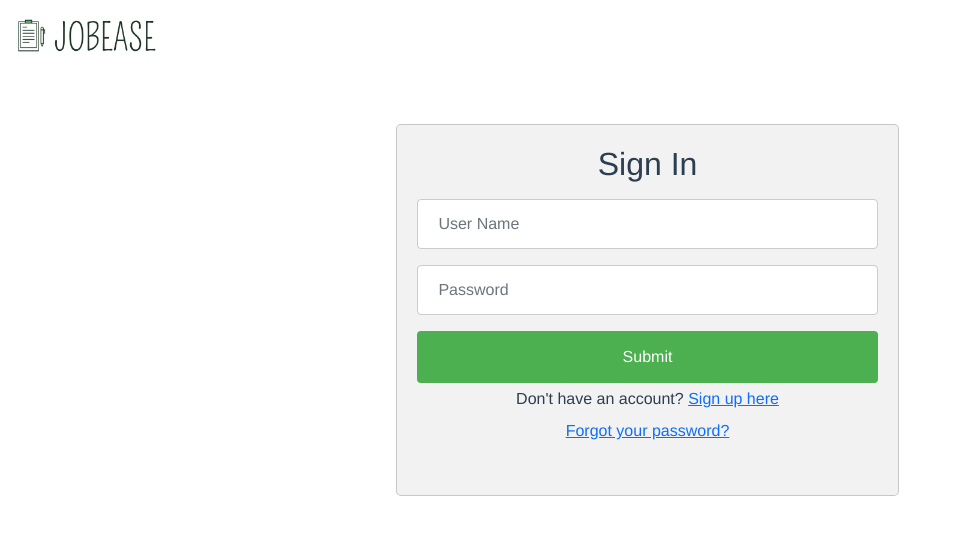
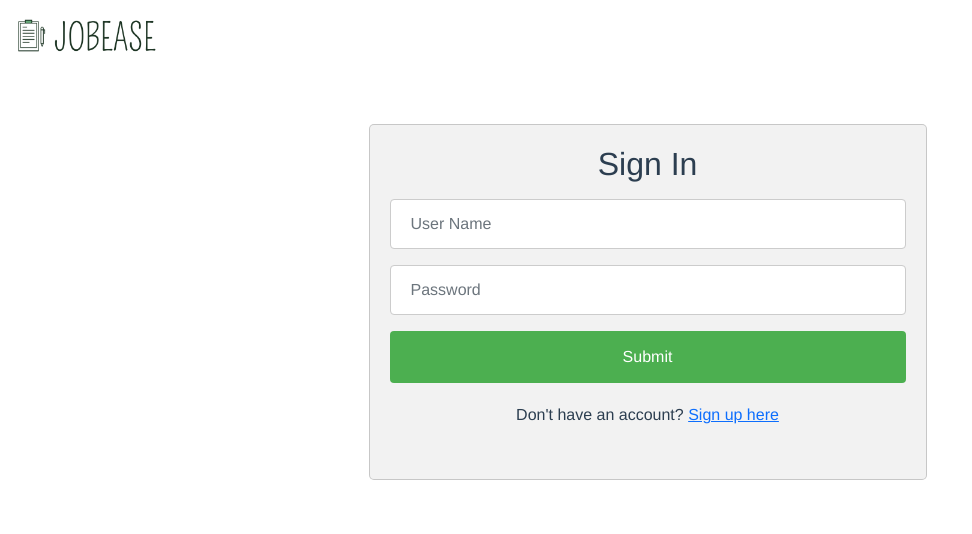
Before and after one commit to Jessica0192/JobEase, a Vue app in the folder frontend/: page /login in a window 1280 px wide. Shown: the top 534 px of the page, without its empty margins (0-972 px from the left). Built offline with nearby package versions, Linux system fonts and the light colour scheme.

Commit message:
minor changes to login/register page design

```diff
--- a/frontend/src/assets/css/loginRegisterPages.css
+++ b/frontend/src/assets/css/loginRegisterPages.css
@@ -1,10 +1,11 @@
 p {
+  padding-top: 1rem;
   line-height: 1rem;
 }
 .card {
   padding: 20px;
   border-radius: 5px;
-  width: 45%;
+  width: 50%;
   background-color: #f2f2f2;
   margin: auto;
 }
--- a/frontend/src/views/LoginView.vue
+++ b/frontend/src/views/LoginView.vue
@@ -11,7 +11,6 @@
                <input type="submit" class="btn btn-primary">
                <p>Don't have an account? <a href="/register" @click="emptyFields = false">Sign up here</a>
                </p>
-               <p><a href="#">Forgot your password?</a></p>
             </form>
          </div>
       </div>
```
